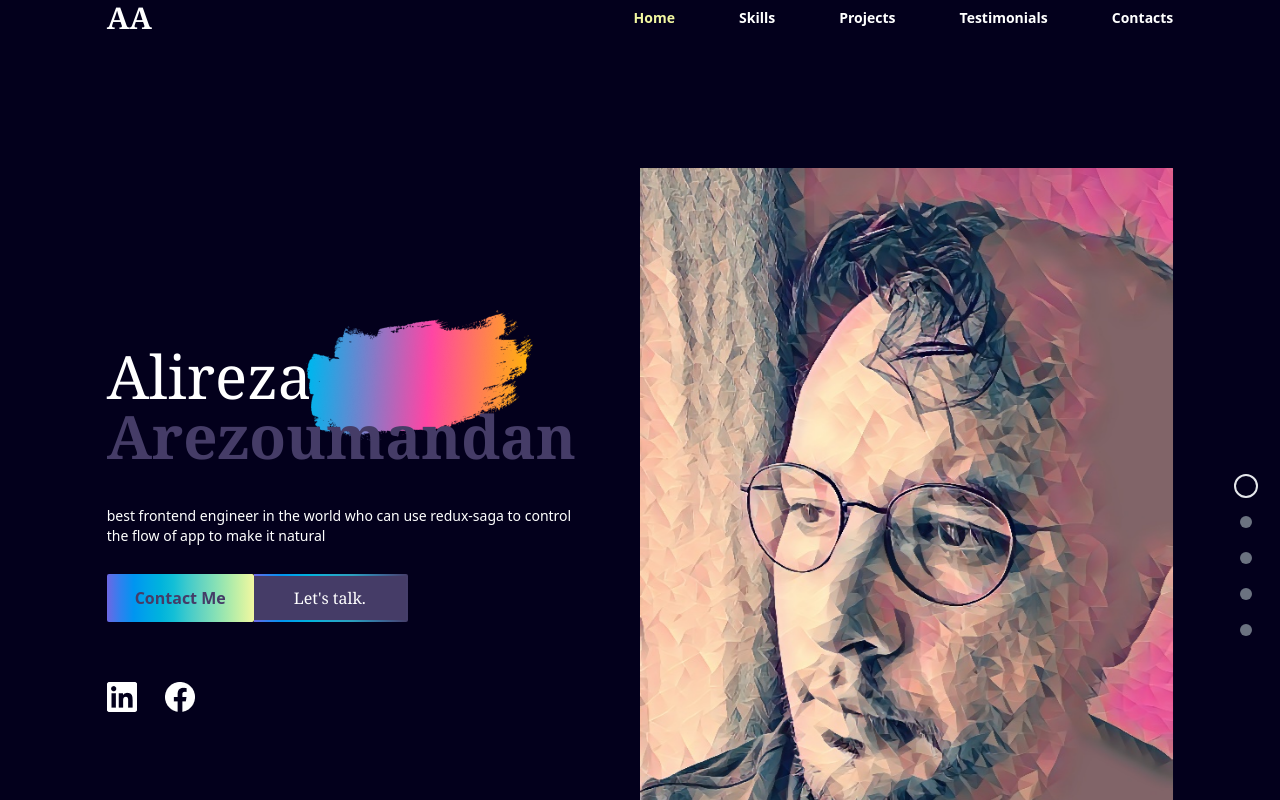
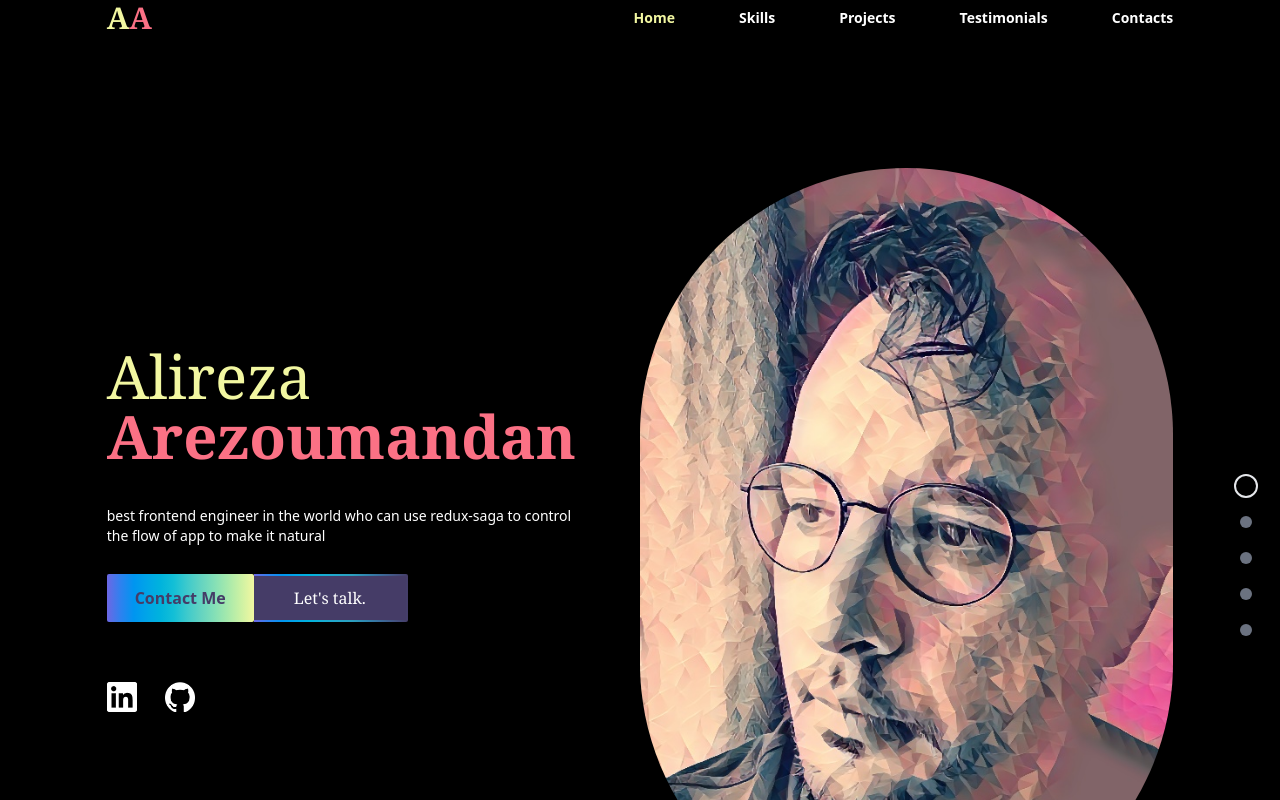
Before and after one commit to alireza4682/portfolio, a React (Vite) app: page / in a window 1280 px wide. Shown: the top 800 px of the page. Built offline with nearby package versions, Linux system fonts and the light colour scheme; a web font is replaced by a local one.

Commit message:
tempered

```diff
--- a/src/App.jsx
+++ b/src/App.jsx
@@ -24,7 +24,7 @@ function App() {
   }, []);
 
   return (
-    <div className="bg-[#03001C]">
+    <div className="bg-black">
       <Navbar
         isTopOfPage={isTopOfPage}
         selectedPage={selectedPage}
@@ -61,3 +61,8 @@ function App() {
 }
 
 export default App;
+
+//TODO:
+//1-fix Pic and aboveaverage always false
+//2-choose a color pallete
+//3-fix contact not anchored
--- a/src/components/Landing.jsx
+++ b/src/components/Landing.jsx
@@ -10,9 +10,9 @@ const Landing = ({ setSelectedPage }) => {
   return (
     <section
       id="home"
-      className="md:flex md:justify-between md:items-center md:h-full gap-16 py-10"
+      className="md:flex md:justify-between md:items-center gap-16 md:h-full py-10"
     >
-      <div className=" flex justify-center basis-3/5 z-10 mt-16 md:mt-32 md:order-2">
+      <div className=" basis-3/5 z-10 mt-16 md:mt-32 flex justify-center md:order-2">
         {isAboveLarge ? (
           <div
             className="relative z-0 ml-20 before:absolute before:-top-20 before:-left-20 before:rounded-t-[400px]
@@ -21,19 +21,15 @@ const Landing = ({ setSelectedPage }) => {
             <img
               alt="profile"
               src={profilePic}
-              className="hover:filter hover:saturate-200 transition duration-500 z-10
-               w-full max-w-[400px] md:max-w-[600px]"
+              className="hover:filter hover:saturate-200 transition duration-500 z-10 w-full max-w-[400px] md:max-w-[600px] rounded-full"
             />
           </div>
         ) : (
-          <div>
-            <img
-              alt="profile"
-              src={profilePic}
-              className="hover:filter hover:saturate-200 transition duration-500 z-10
-               w-full max-w-[400px] md:max-w-[600px]"
-            />
-          </div>
+          <img
+            alt="profile"
+            src={profilePic}
+            className="z-10 w-full max-w-[400px] md:max-w-[600px] rounded-full"
+          />
         )}
       </div>
       <div className="z-30 basis-2/5 mt-12 md:mt-32">
@@ -47,11 +43,11 @@ const Landing = ({ setSelectedPage }) => {
             visible: { opacity: 1, x: 0 },
           }}
         >
-          <p className="text-6xl z-10 text-center md:text-start font-serif">
-            Alireza{""}
+          <p className="text-6xl z-10 text-center md:text-start font-serif text-yellow">
+            Alireza{" "}
             <span
-              className="xs:relative xs:text-deep-blue xs:font-semibold z-20
-                  xs:before:content-brush before:absolute before:-left-[25px] before:-top-[70px] before:z-[-1]"
+              className="xs:relative xs:text-rose-400 xs:font-semibold z-20
+              before:absolute before:-left-[25px] before:-top-[70px] before:z-[-1]"
             >
               Arezoumandan
             </span>
--- a/src/components/Navbar.jsx
+++ b/src/components/Navbar.jsx
@@ -26,7 +26,9 @@ const Navbar = ({ isTopOfPage, selectedPage, setSelectedPage }) => {
   return (
     <nav className={` ${navebarBackground} "z-40 w-full fixed top-0 py-6"`}>
       <div className="flex items-center justify-between mx-auto w-5/6">
-        <h4 className="font-serif text-3xl font-bold">AA</h4>
+        <h4 className="font-serif text-3xl font-bold text-yellow">
+          A<span className="text-rose-400">A</span>
+        </h4>
         {isAboveSmallScreen ? (
           <div className="flex justify-between gap-16 font-sans text-sm font-semibold">
             <Link
--- a/src/components/SocialMediaIcons.jsx
+++ b/src/components/SocialMediaIcons.jsx
@@ -1,5 +1,5 @@
 import linkedinImg from "../assets/linkedin.png";
-import githubImg from "../assets/facebook.png";
+import githubImg from "../assets/github.png";
 
 const SocialMediaIcons = () => {
   return (
@@ -18,7 +18,11 @@ const SocialMediaIcons = () => {
         target="_blank"
         rel="noreferrer"
       >
-        <img alt="facebook-link" src={githubImg} />
+        <img
+          alt="facebook-link"
+          src={githubImg}
+          className="w-[30px] h-[30px]"
+        />
       </a>
     </div>
   );
--- a/tailwind.config.cjs
+++ b/tailwind.config.cjs
@@ -7,7 +7,7 @@ module.exports = {
       colors: {
         "deep-blue": "#453C67",
         blue: "#6D67E4",
-        red: "#46C2CB",
+        red: "#06b6d4",
         yellow: "#F2F7A1",
         grey: "#ededed",
         "dark-grey": "#757575",
```
Also changed, not shown: src/assets/github.png (added).
